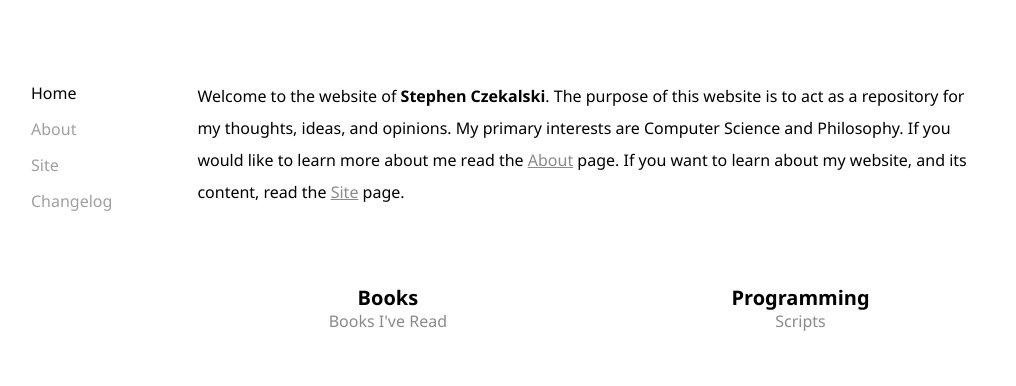
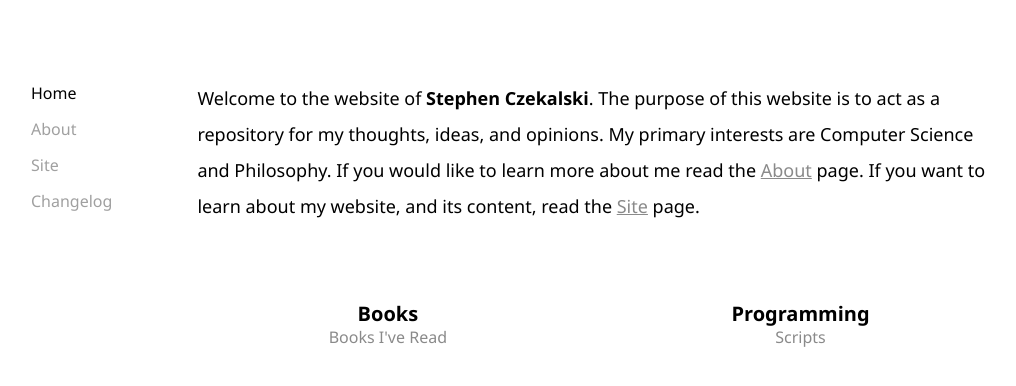
Before and after one commit to stephencz/old-stephencz-com, a Jekyll site: the page built from index.html, in a window 1280 px wide. Shown: the top 386 px of the page, without its empty margins (129-1145 px from the left). Built offline with Jekyll 4.4.1, drawn with Linux system fonts in a browser that asks for light colours; nearby versions of some CDN libraries.

Commit message:
Increased font size to 1.8em.

```diff
--- a/assets/css/base.scss
+++ b/assets/css/base.scss
@@ -5,7 +5,7 @@ $collapse-size:  850px;
 $bg-color: #fff;
 
 $font-stack: "Segoe UI", Segoe, Tahoma, Geneva, sans-serif;
-$font-size: 1.6em;
+$font-size: 1.8em;
 $line-height: 2em;
 
 $font-color: #000000;
```
